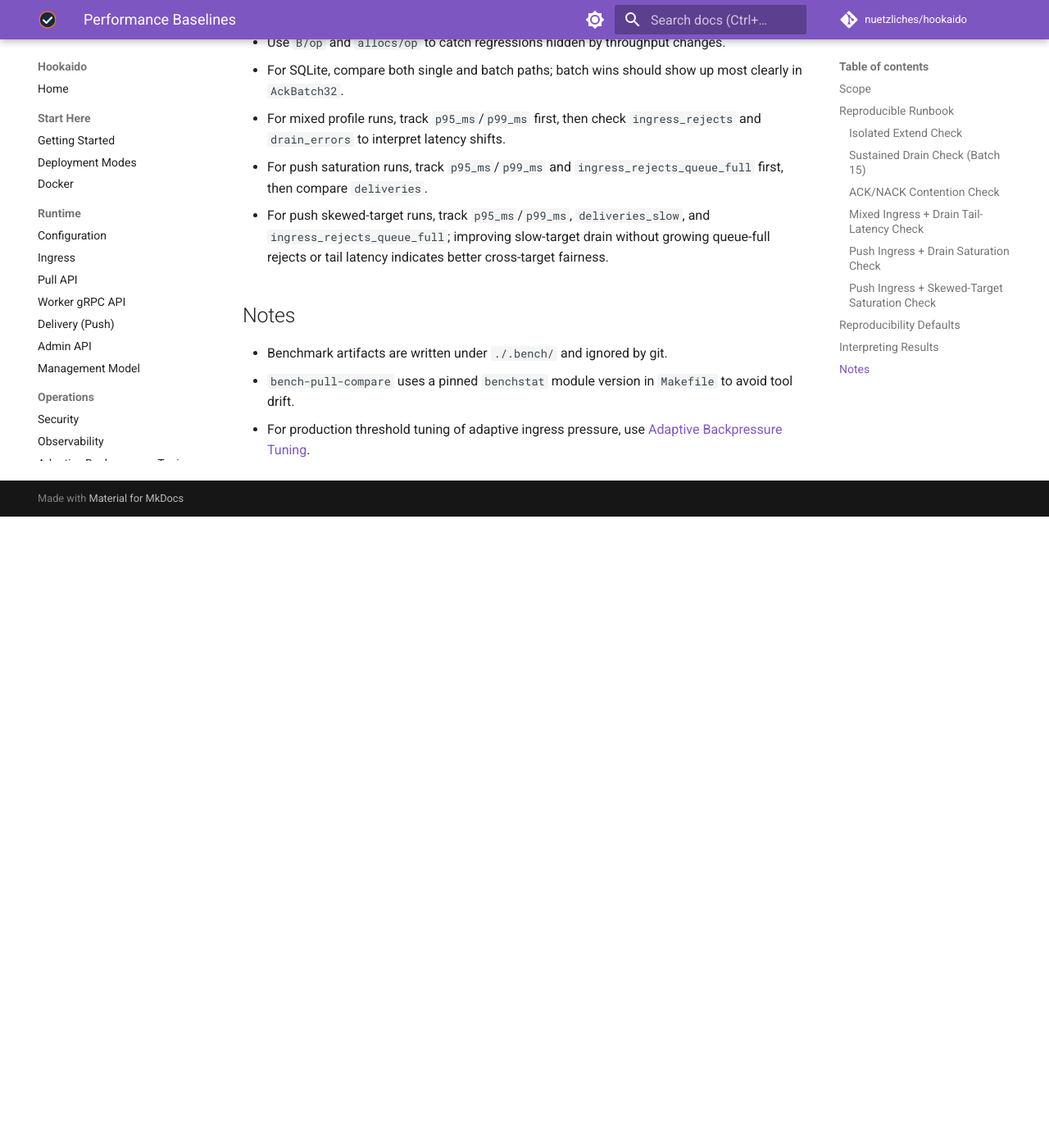
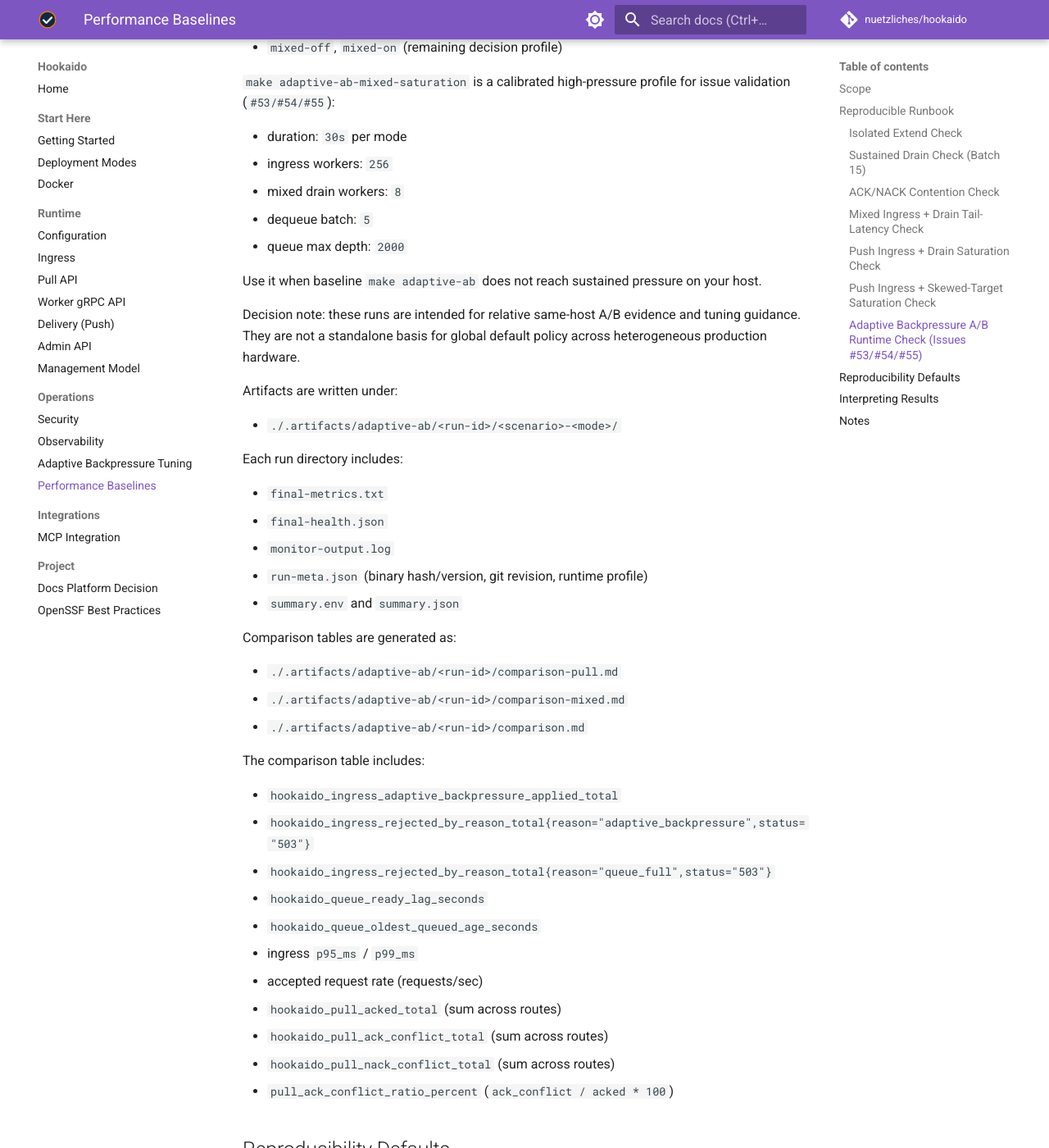
Before and after one commit to nuetzliches/hookaido, an MkDocs documentation site: the page built from docs/performance.md, in a window 1280 px wide and 1400 px high, scrolled down 4996 px. Shown: the whole window at 82% size. Built offline with MkDocs 1.6.1 and Material for MkDocs 9.7.7, drawn with Linux system fonts in a browser that asks for light colours; comment, search, counter and statistics services are not loaded; before the commit the page ends 5626 px from its top, so only the background shows below that; some of the changed text lies outside the part shown.

Commit message:
chore: formalize adaptive A/B decision workflow
- add adaptive off/on runtime harness with artifact capture

- add mixed saturation target and pull-conflict metrics reporting

- document v1.5 decision (default off + opt-in enterprise profile)

- update backlog tracking for #53/#54 completion and #55 guardrail

````diff
--- a/docs/performance.md
+++ b/docs/performance.md
@@ -15,6 +15,7 @@ Current benchmarks cover:
 - mixed ingress + pull drain profile with latency percentiles (`p95_ms`, `p99_ms`)
 - mixed ingress + push drain saturation profile with ingress reject and delivery counts
 - mixed ingress + push skewed-target saturation profile (fast + slow target) for cross-target drain fairness checks
+- adaptive backpressure A/B runtime harness (`off` vs `on`) for mixed-focused saturation analysis (with optional pull reference), final metrics/health artifacts, and side-by-side comparison tables including Pull ACK conflict ratio
 
 Each benchmark runs against both queue backends:
 
@@ -25,6 +26,7 @@ Benchmarks are implemented in:
 
 - `internal/pullapi/bench_test.go`
 - `internal/dispatcher/bench_test.go`
+- `scripts/adaptive-ab.sh` (runtime A/B harness, non-`go test`)
 
 ## Reproducible Runbook
 
@@ -181,6 +183,74 @@ This writes:
 - `deliveries_fast`
 - `deliveries_slow`
 
+### Adaptive Backpressure A/B Runtime Check (Issues #53/#54/#55)
+
+For explicit `adaptive_backpressure.enabled=off` vs `on` runs (same load profile):
+
+```bash
+make adaptive-ab
+```
+
+`make adaptive-ab` defaults to the currently open validation scope (`mixed`).
+
+Scenario-specific runs:
+
+```bash
+make adaptive-ab-pull
+make adaptive-ab-mixed
+make adaptive-ab-all
+make adaptive-ab-mixed-saturation
+```
+
+`make adaptive-ab-all` executes:
+
+- `pull-off`, `pull-on` (reference profile)
+- `mixed-off`, `mixed-on` (remaining decision profile)
+
+`make adaptive-ab-mixed-saturation` is a calibrated high-pressure profile for issue validation (`#53/#54/#55`):
+
+- duration: `30s` per mode
+- ingress workers: `256`
+- mixed drain workers: `8`
+- dequeue batch: `5`
+- queue max depth: `2000`
+
+Use it when baseline `make adaptive-ab` does not reach sustained pressure on your host.
+
+Decision note: these runs are intended for relative same-host A/B evidence and tuning guidance. They are not a standalone basis for global default policy across heterogeneous production hardware.
+
+Artifacts are written under:
+
+- `./.artifacts/adaptive-ab/<run-id>/<scenario>-<mode>/`
+
+Each run directory includes:
+
+- `final-metrics.txt`
+- `final-health.json`
+- `monitor-output.log`
+- `run-meta.json` (binary hash/version, git revision, runtime profile)
+- `summary.env` and `summary.json`
+
+Comparison tables are generated as:
+
+- `./.artifacts/adaptive-ab/<run-id>/comparison-pull.md`
+- `./.artifacts/adaptive-ab/<run-id>/comparison-mixed.md`
+- `./.artifacts/adaptive-ab/<run-id>/comparison.md`
+
+The comparison table includes:
+
+- `hookaido_ingress_adaptive_backpressure_applied_total`
+- `hookaido_ingress_rejected_by_reason_total{reason="adaptive_backpressure",status="503"}`
+- `hookaido_ingress_rejected_by_reason_total{reason="queue_full",status="503"}`
+- `hookaido_queue_ready_lag_seconds`
+- `hookaido_queue_oldest_queued_age_seconds`
+- ingress `p95_ms` / `p99_ms`
+- accepted request rate (requests/sec)
+- `hookaido_pull_acked_total` (sum across routes)
+- `hookaido_pull_ack_conflict_total` (sum across routes)
+- `hookaido_pull_nack_conflict_total` (sum across routes)
+- `pull_ack_conflict_ratio_percent` (`ack_conflict / acked * 100`)
+
 ## Reproducibility Defaults
 
 The Make targets enforce:
@@ -193,6 +263,7 @@ The Make targets enforce:
 - `GOMAXPROCS=4` and `-cpu 4` for the mixed ingress+drain profile
 - `GOMAXPROCS=4` and `-cpu 4` for the push saturation profile
 - `GOMAXPROCS=4` and `-cpu 4` for the push skewed-target profile
+- adaptive A/B harness defaults: `duration=120s`, `ingress_workers=16`, `mixed_drain_workers=8`, `dequeue_batch=15`, `queue_max_depth=50000`
 
 This reduces host variance and gives stable median trends across runs.
 
@@ -204,9 +275,13 @@ This reduces host variance and gives stable median trends across runs.
 - For mixed profile runs, track `p95_ms`/`p99_ms` first, then check `ingress_rejects` and `drain_errors` to interpret latency shifts.
 - For push saturation runs, track `p95_ms`/`p99_ms` and `ingress_rejects_queue_full` first, then compare `deliveries`.
 - For push skewed-target runs, track `p95_ms`/`p99_ms`, `deliveries_slow`, and `ingress_rejects_queue_full`; improving slow-target drain without growing queue-full rejects or tail latency indicates better cross-target fairness.
+- For adaptive A/B runs, first confirm `adaptive_applied_total=0` in `off`, then compare `queue_full` delta and latency/rate trade-offs in `on`.
+- For mixed A/B (`#55`), track `pull_ack_conflict_ratio_percent` alongside ingress metrics; large conflict-ratio regressions can hide behind stable ingress acceptance.
+- Keep policy decisions tied to workload SLOs: same-host gains do not imply cross-environment default changes.
 
 ## Notes
 
 - Benchmark artifacts are written under `./.bench/` and ignored by git.
+- Adaptive A/B artifacts are written under `./.artifacts/adaptive-ab/` and ignored by git.
 - `bench-pull-compare` uses a pinned `benchstat` module version in `Makefile` to avoid tool drift.
 - For production threshold tuning of adaptive ingress pressure, use [Adaptive Backpressure Tuning](adaptive-backpressure.md).
````
Also changed, not shown: BACKLOG.md (+2 -0 lines), CHANGELOG.md (+3 -0 lines), docs/adaptive-backpressure.md (+31 -0 lines), 2 other files.
